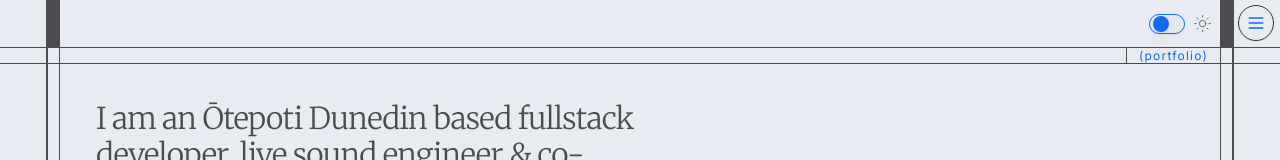
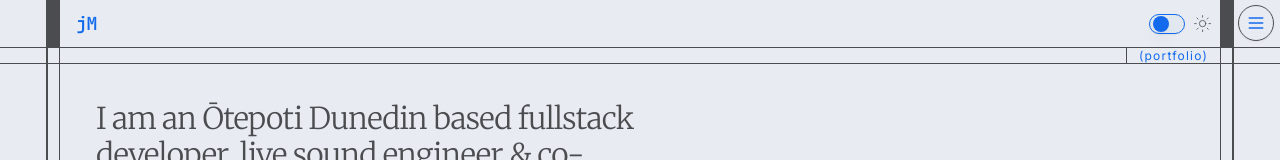
Before and after one commit to jayde-medder/portfolio, a React (Vite) app: page / in a window 1280 px wide. Shown: the top 160 px of the page. Built offline with nearby package versions, Linux system fonts and the light colour scheme.

Commit message:
title animation

```diff
--- a/src/client/components/general/BorderNav/TopNav.tsx
+++ b/src/client/components/general/BorderNav/TopNav.tsx
@@ -1,5 +1,6 @@
 import Sidebar from '../Sidebar';
 import { ModeToggleSwitch } from '../ModeToggleSwitch';
+import { Link } from 'react-router-dom';
 
 const TopNav = () => {
   return (
@@ -7,8 +8,20 @@ const TopNav = () => {
       <div className="flex h-12 border-b border-foreground w-full">
         <div className="flex-none sm:w-12 w-8 border-r-2 border-foreground" />
         <div className="flex-none w-3 border-r border-foreground bg-foreground" />
-        <div className="flex-1" />
-        <div className="flex-1 flex justify-end">
+        <div className="flex-1 flex justify-between">
+          <div className="flex px-4 items-center">
+            <Link to="/">
+              <h6>
+                <span className="initial">
+                  j<span className="first-name">ayde</span>
+                </span>
+                <span className="initial-2">
+                  M<span className="last-name">edder</span>
+                </span>
+              </h6>
+            </Link>
+          </div>
+
           <ModeToggleSwitch />
         </div>
         <div className="flex-none w-3 right-0 border-l border-foreground bg-foreground" />
--- a/src/client/components/ui/button.tsx
+++ b/src/client/components/ui/button.tsx
@@ -1,8 +1,8 @@
-import * as React from 'react'
-import { Slot } from '@radix-ui/react-slot'
-import { cva, type VariantProps } from 'class-variance-authority'
+import * as React from 'react';
+import { Slot } from '@radix-ui/react-slot';
+import { cva, type VariantProps } from 'class-variance-authority';
 
-import { cn } from '@/lib/utils'
+import { cn } from '@/lib/utils';
 
 const buttonVariants = cva(
   'inline-flex items-center justify-center whitespace-nowrap rounded-md font-inter transition-colors focus-visible:outline-none focus-visible:ring-1 focus-visible:ring-ring disabled:pointer-events-none disabled:opacity-50',
@@ -14,7 +14,7 @@ const buttonVariants = cva(
         destructive:
           'bg-destructive text-destructive-foreground shadow-sm hover:bg-destructive/90',
         outline:
-          'bg-background border text-primary-foreground shadow-sm hover:bg-accent',
+          'bg-background border border-foreground text-primary-foreground shadow-sm hover:bg-accent',
         secondary:
           'bg-secondary text-secondary-foreground shadow-sm hover:bg-muted hover:shadow-md',
         ghost: 'hover:bg-accent hover:text-accent-foreground',
@@ -33,26 +33,26 @@ const buttonVariants = cva(
       size: 'default',
     },
   }
-)
+);
 
 export interface ButtonProps
   extends React.ButtonHTMLAttributes<HTMLButtonElement>,
     VariantProps<typeof buttonVariants> {
-  asChild?: boolean
+  asChild?: boolean;
 }
 
 const Button = React.forwardRef<HTMLButtonElement, ButtonProps>(
   ({ className, variant, size, asChild = false, ...props }, ref) => {
-    const Comp = asChild ? Slot : 'button'
+    const Comp = asChild ? Slot : 'button';
     return (
       <Comp
         className={cn(buttonVariants({ variant, size, className }))}
         ref={ref}
         {...props}
       />
-    )
+    );
   }
-)
-Button.displayName = 'Button'
+);
+Button.displayName = 'Button';
 
-export { Button, buttonVariants }
+export { Button, buttonVariants };
--- a/src/client/index.css
+++ b/src/client/index.css
@@ -36,7 +36,7 @@
   }
 
   .dark {
-    --background: 222.2 30% 15%;
+    --background: 192, 13%, 15%;
     --foreground: 210 40% 98%;
 
     --card: 222.2 84% 4.9%;
@@ -46,7 +46,7 @@
     --popover-foreground: 210 40% 98%;
 
     --primary: 210 40% 98%;
-    --primary-foreground: 210 40% 98%;
+    --primary-foreground: 219, 29%, 70%;
 
     --secondary: 217.2 32.6% 17.5%;
     --secondary-foreground: 210 40% 98%;
@@ -110,6 +110,40 @@
     text-lg
     text-center
   }
+  h6 {
+    @apply font-jetbrains text-primary-foreground text-lg font-semibold relative w-[max-content];
+    align-items: center;
+    display: inline-flex;
+  }
+  h6 .initial {
+    @apply inline-flex relative;
+  }
+
+  h6 .initial-2 {
+    @apply inline-flex relative;
+  }
+
+  h6:hover .initial-2 {
+    @apply animate-slide-initial;
+  }
+
+  h6 .first-name {
+    @apply w-0;
+    overflow: hidden;
+  }
+  h6 .last-name {
+    @apply w-0;
+    overflow: hidden;
+  }
+
+  h6:hover .first-name{
+    @apply animate-typewriter-first-name;
+  }
+
+  h6:hover .last-name{
+    @apply animate-typewriter-last-name;
+  }
+
   hr{
     @apply my-4
   }
--- a/tailwind.config.ts
+++ b/tailwind.config.ts
@@ -75,10 +75,21 @@ const config: Config = {
           from: { height: 'var(--radix-accordion-content-height)' },
           to: { height: '0' },
         },
+        typewriter: {
+          '0%': { width: '0' },
+          '100%': { width: '100%' },
+        },
+        'slide-out-initial': {
+          '0%': { transform: 'translateX(0)' },
+          '100%': { transform: 'translateX(40px)' },
+        },
       },
       animation: {
         'accordion-down': 'accordion-down 0.2s ease-out',
         'accordion-up': 'accordion-up 0.2s ease-out',
+        'typewriter-first-name': 'typewriter 0.6s steps(5) forwards 0.2s',
+        'typewriter-last-name': 'typewriter 0.6s steps(6) forwards 0.2s',
+        'slide-initial': 'slide-out-initial 0.2s ease-in-out',
       },
     },
   },
```
Also changed, not shown: public/Asset 5.png (added).
